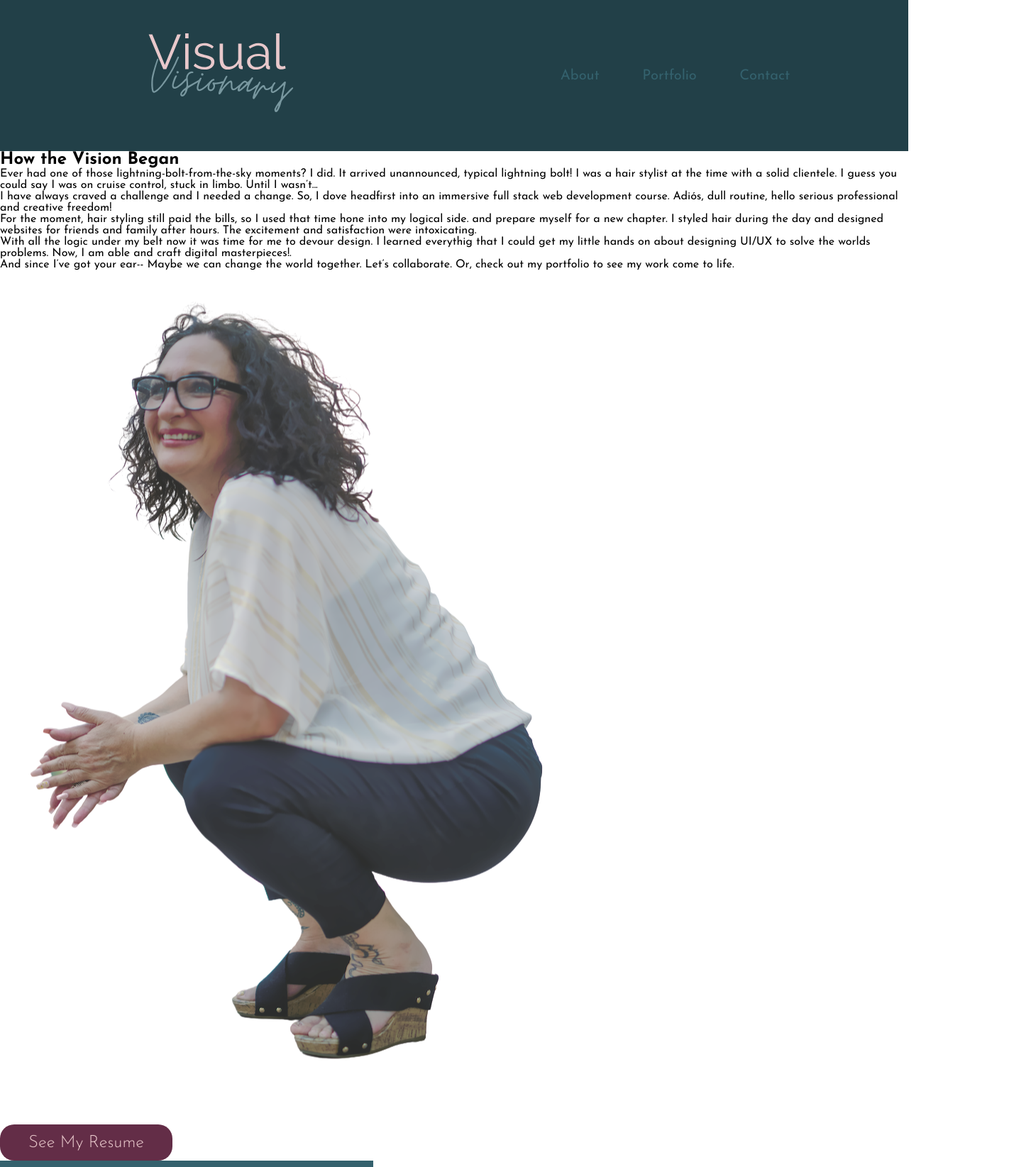
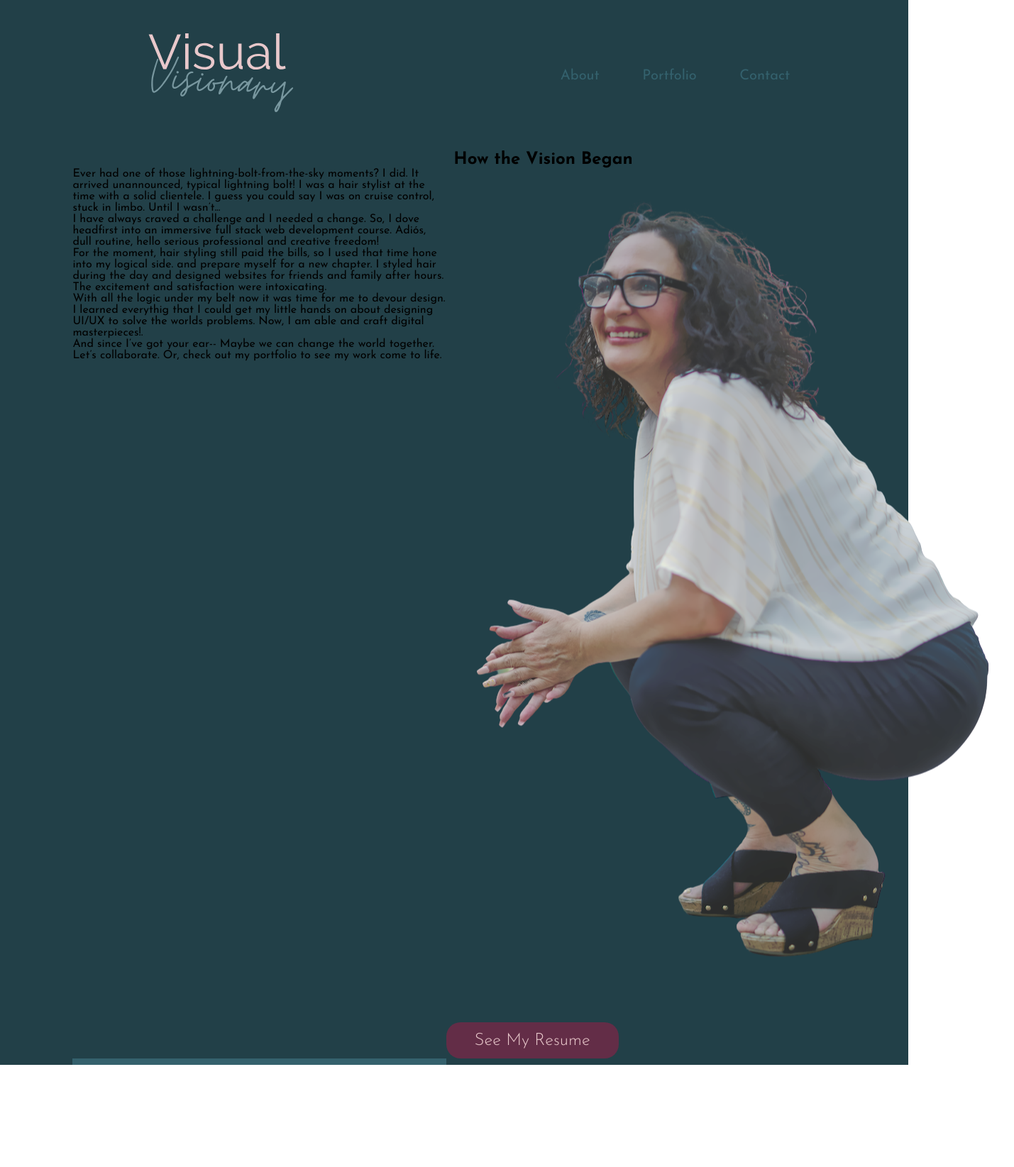
Before and after one commit to HeatherHerries/VisualVisionaryPortfolio, a React (Create React App) app: page /AboutPage in a window 1280 px wide. Shown: the whole page at 71% size, 1429 px wide, since content can reach past the window. After the commit the page ends 1501 px from the top, so only its background shows below. Built offline with nearby package versions, Linux system fonts and the light colour scheme.

Commit message:
Started styling the other elements in the Vision Began section.

```diff
--- a/src/Pages/AboutPage.js
+++ b/src/Pages/AboutPage.js
@@ -36,12 +36,12 @@ function AboutPage() {
 
         <div className="vb-image">
           <img src={VBImage} alt="" />
+          <Link style={{textDecoration: 'none'}}to="#"><Button
+        text="See My Resume"
+        /></Link>
         </div>
 
-        <Link style={{textDecoration: 'none'}}to="#"><Button
-        text="See My Resume"
-        /></Link>
-        <SectionBreakLine />
+        <SectionBreakLine class="vb-section-break-line"/>
       </div>
     </div>
   )
--- a/src/Styles/AboutPage.css
+++ b/src/Styles/AboutPage.css
@@ -0,0 +1,17 @@
+.vision-began-container {
+  display: grid;
+  grid-template-columns: 1fr 1fr;
+  padding: 0 8vw 0 8vw;
+  background-color: #224048;
+}
+
+.vb-header {
+  grid-column: 1 / 3;
+  text-align: center;
+}
+
+.vb-section-break-line {
+  grid-column: 1 / 3;
+  display: flex;
+  justify-content: center;
+}
```
